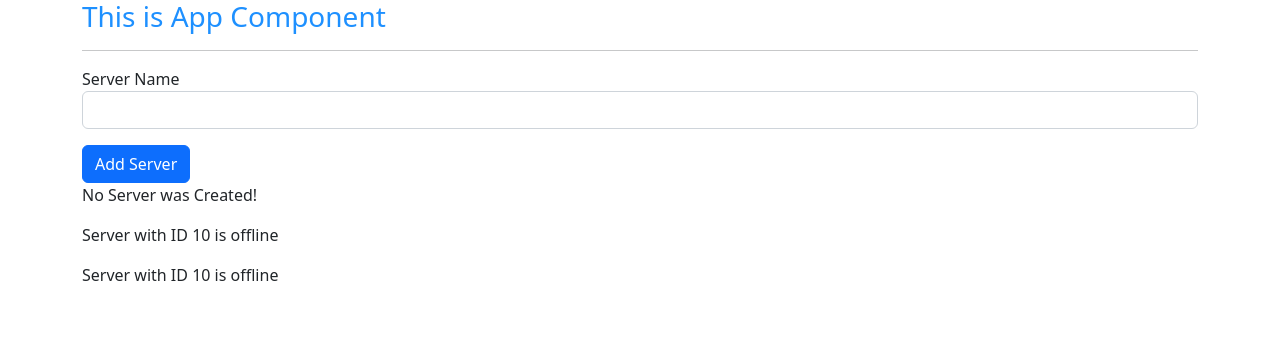
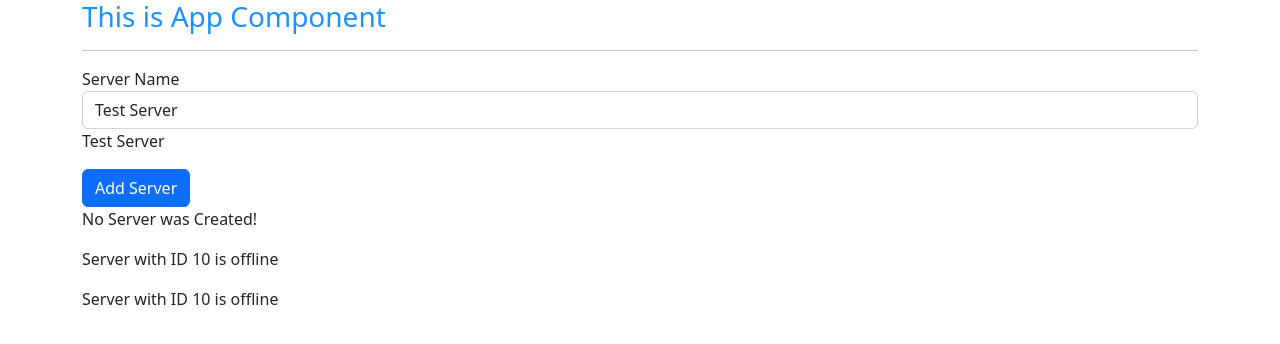
Before and after one commit to TheBugDr0id/first-angular-app, an Angular app: page / in a window 1280 px wide. Shown: the top 344 px of the page. Built offline with nearby package versions, Linux system fonts and the light colour scheme.

Commit message:
Learnt about Two-Way Data Binding

```diff
--- a/src/app/app.module.ts
+++ b/src/app/app.module.ts
@@ -1,4 +1,5 @@
 import { NgModule } from '@angular/core';
+import { FormsModule } from '@angular/forms';
 import { BrowserModule } from '@angular/platform-browser';
 import { AppComponent } from './app.component';
 import { ServerComponent } from './server/server.component';
@@ -6,7 +7,7 @@
 
 @NgModule({
   declarations: [AppComponent, ServerComponent, ServersComponent],
-  imports: [BrowserModule],
+  imports: [BrowserModule, FormsModule],
   providers: [],
   bootstrap: [AppComponent],
 })
--- a/src/app/servers/servers.component.html
+++ b/src/app/servers/servers.component.html
@@ -1,5 +1,6 @@
 <label>Server Name</label>
-<input type="text" class="form-control" (input)="onUpdateServerName($event)" />
+<!-- <input type="text" class="form-control" (input)="onUpdateServerName($event)" /> -->
+<input type="text" class="form-control" [(ngModel)]="serverName" />
 <p>{{ serverName }}</p>
 <button
   class="btn btn-primary"
--- a/src/app/servers/servers.component.ts
+++ b/src/app/servers/servers.component.ts
@@ -12,7 +12,7 @@
 export class ServersComponent implements OnInit {
   allowNewServer = false;
   serverCreationStatus = 'No Server was Created!';
-  serverName = '';
+  serverName = 'Test Server';
 
   constructor() {
     setTimeout(() => {
@@ -26,8 +26,8 @@
     this.serverCreationStatus = 'Server was Created!';
   }
 
-  onUpdateServerName(event: Event) {
-    // console.log(event);
-    this.serverName = (<HTMLInputElement>event.target).value;
-  }
+  // onUpdateServerName(event: Event) {
+  //   // console.log(event);
+  //   this.serverName = (<HTMLInputElement>event.target).value;
+  // }
 }
```
